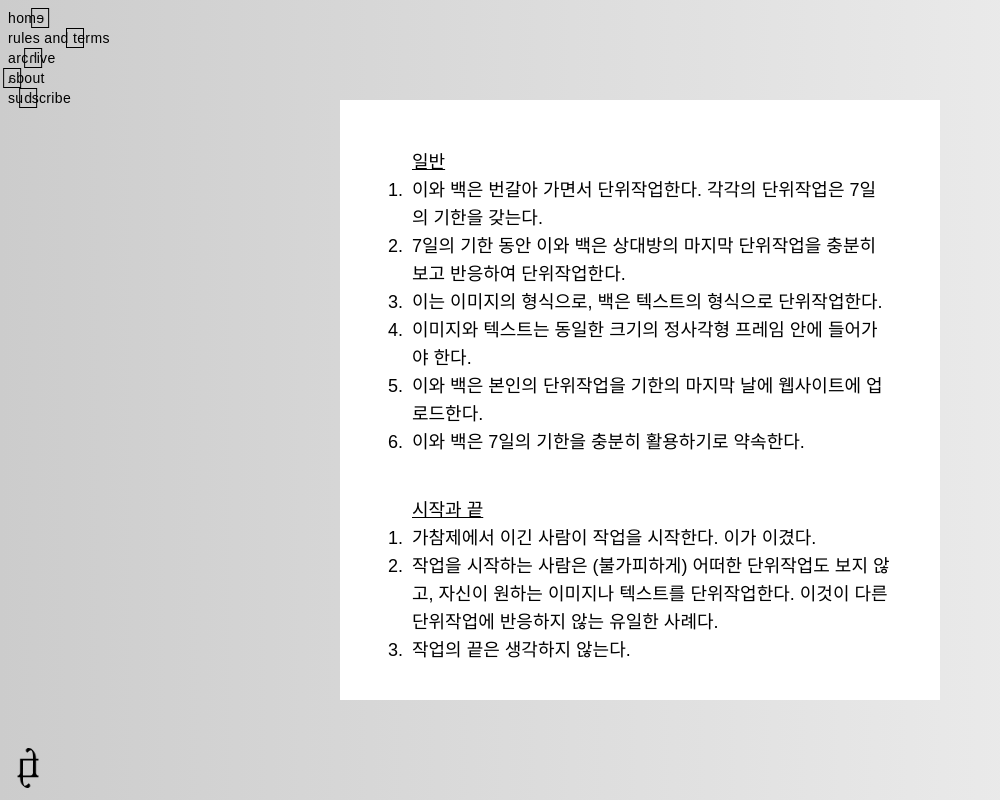
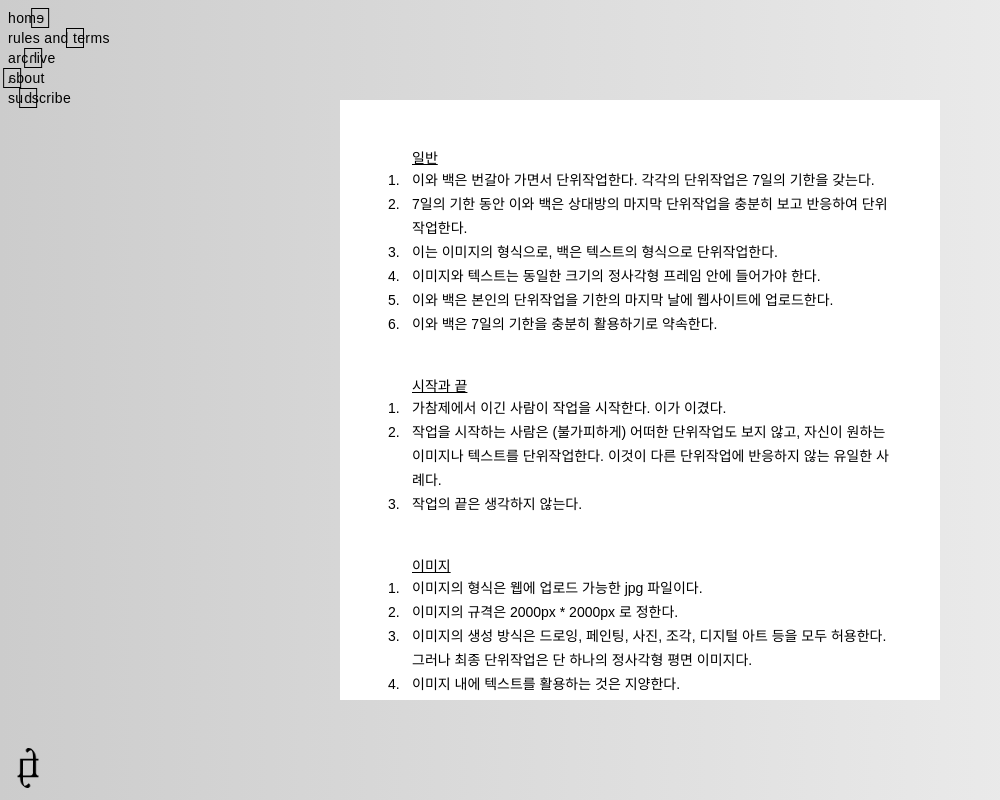
Before and after one commit to nuagenic/flips-and-turns, a Next.js app: page /rules-and-terms in a window 1280 px wide. Shown: the whole page, without its empty margins (0-1000 px from the left). Built offline with nearby package versions, Linux system fonts and the light colour scheme; a web font is replaced by a local one.

Commit message:
hotfix: font-size fix for rules-and-terms

```diff
--- a/src/app/rules-and-terms/page.tsx
+++ b/src/app/rules-and-terms/page.tsx
@@ -6,7 +6,7 @@ export default function RulesAndTerms() {
     <main className="z-0 flex h-full w-full items-center justify-center overflow-auto bg-basic px-2">
       <Header />
       <div className="z-20 aspect-square w-full transform overflow-auto bg-white p-12 text-black md:h-3/4vh md:w-3/4vh md:text-base lg:h-3/4vh lg:w-3/4vh">
-        <div className="z-20 flex flex-col items-start justify-center gap-10 text-sm md:text-lg">
+        <div className="z-20 flex flex-col items-start justify-center gap-10 text-xs md:text-sm">
           {rulesAndTerms.map((section) => {
             return (
               <section key={section.title}>
@@ -15,7 +15,7 @@ export default function RulesAndTerms() {
                   {section.rules.map((rule, idx) => {
                     return (
                       <li
-                        className="flex font-normal leading-5 md:leading-7"
+                        className="flex font-normal leading-5 md:leading-6"
                         key={rule.content}
                       >
                         <div className="w-6 flex-shrink-0">{idx + 1}.</div>
```
